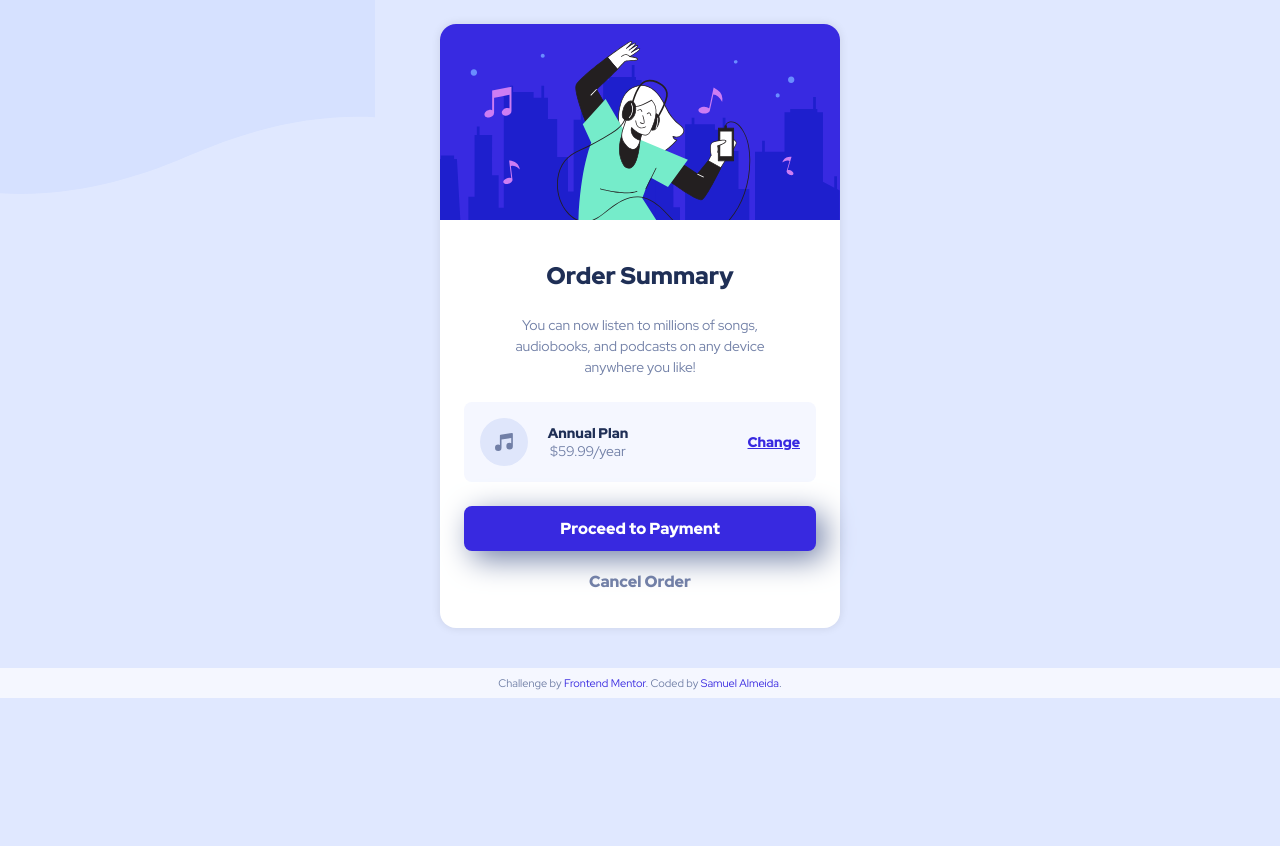
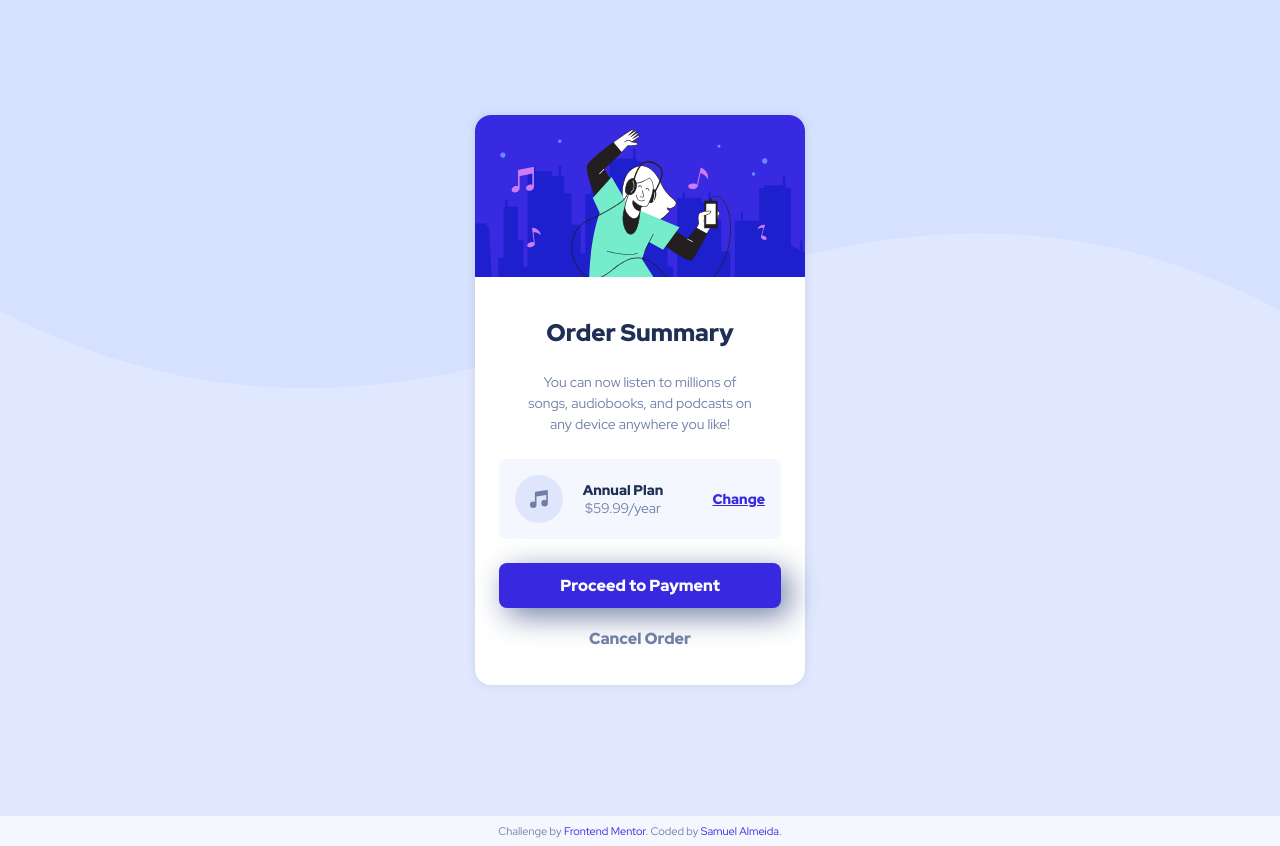
Before and after one commit to Shamuskado22/Frontend-Mentor, a plain HTML site: page order-summary-component-main/index.html in a window 1280 px wide. Before the commit the page ends 800 px from the top, so only its background shows below. Drawn offline with Linux system fonts and the light colour scheme.

Commit message:
Adiciona media queries para responsividade e atualiza o HTML para incluir a nova folha de estilos de media queries.

```diff
--- /dev/null
+++ b/order-summary-component-main/css/media-queries.css
@@ -0,0 +1,16 @@
+@media screen and (min-width: 380px) {
+  body {
+    background-size: contain;
+  }
+
+  .card {
+    max-width: 330px;
+  }
+}
+
+@media screen and (min-width: 768px) {
+  body {
+    background: var(--Pale-blue) url('../images/pattern-background-desktop.svg') repeat-x;
+    background-size: contain;
+  }
+}
--- a/order-summary-component-main/css/style.css
+++ b/order-summary-component-main/css/style.css
@@ -41,7 +41,7 @@ body {
   align-items: center;
   justify-content: center;
   padding: 1.5rem;
-  /* height: 100vh; */
+  height: 100vh;
 }
 
 .container .card {
@@ -49,7 +49,6 @@ body {
   border-radius: 1rem;
   box-shadow: 0 0 10px 0 rgba(0, 0, 0, 0.1);
   width: 100%;
-  max-width: 400px;
   border-radius: 1rem;
 }
 
--- a/order-summary-component-main/index.html
+++ b/order-summary-component-main/index.html
@@ -8,6 +8,7 @@
 
   <link rel="icon" type="image/png" sizes="32x32" href="./images/favicon-32x32.png">
   <link rel="stylesheet" href="./css/style.css">
+  <link rel="stylesheet" href="./css/media-queries.css">
 
   <title>Frontend Mentor | Order summary card</title>
 
```
